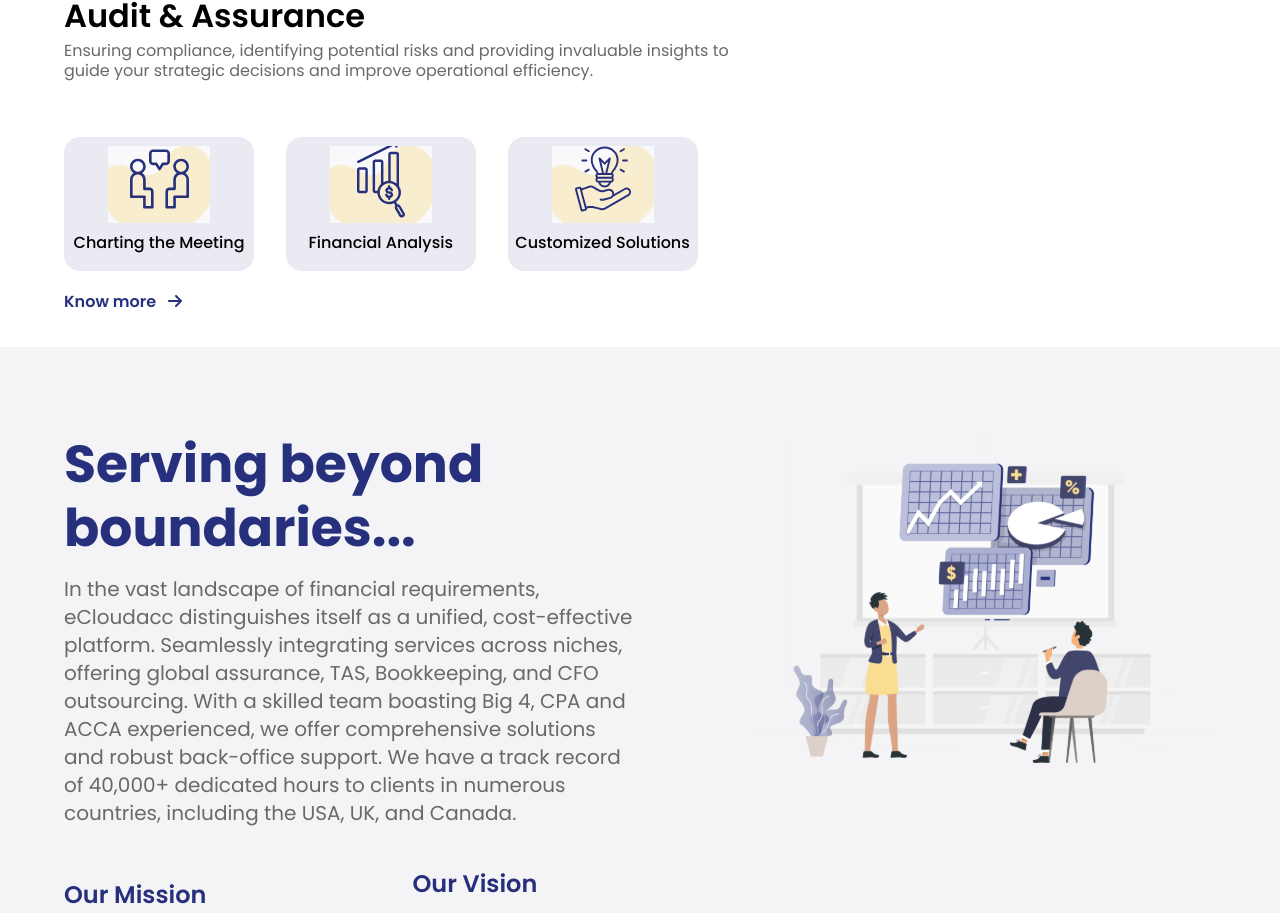
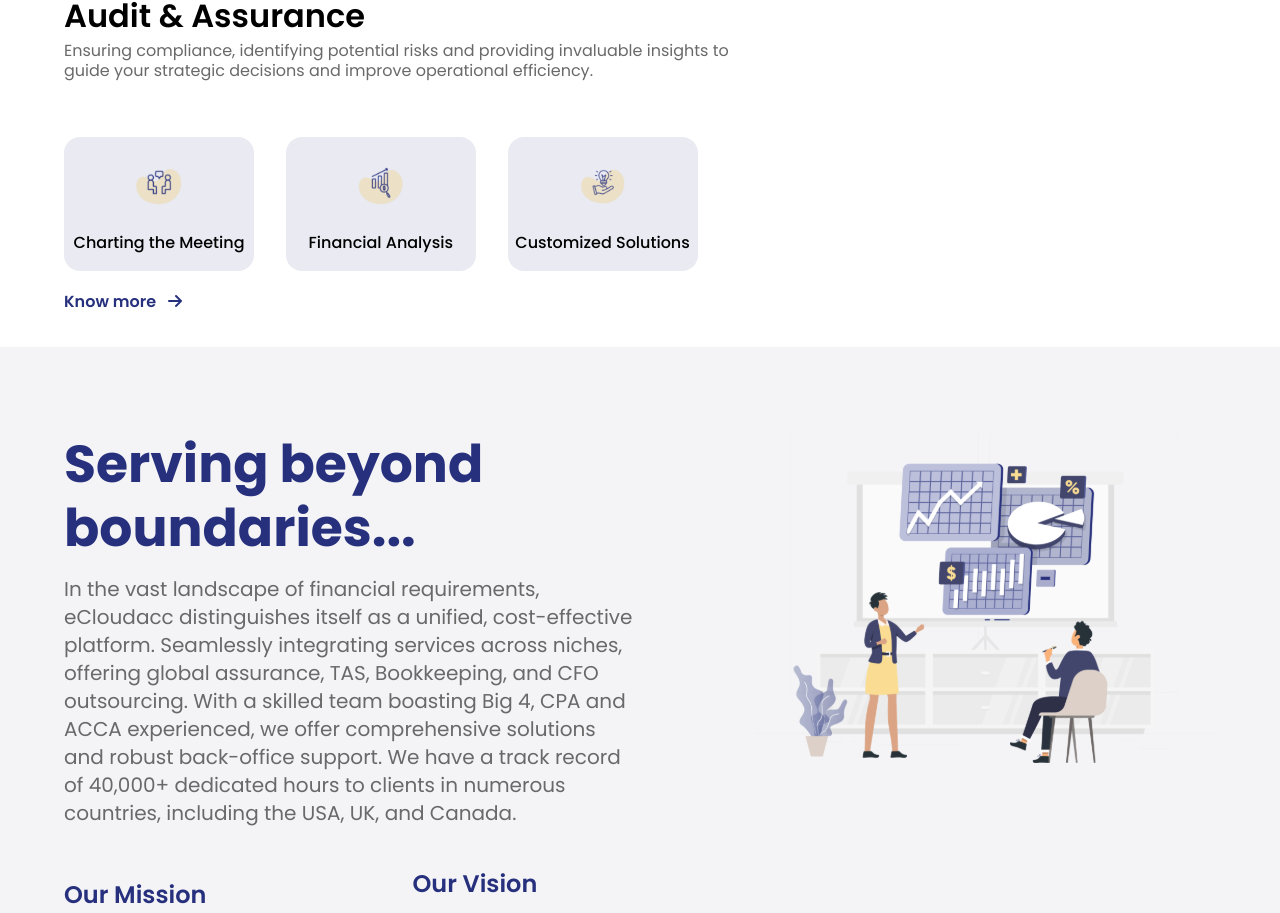
Before and after one commit to Ahsan2519/eCloudss, a React (Create React App) app: page / in a window 1280 px wide. Shown: the part 1589-2502 px from the top of the page. Built offline with nearby package versions, Linux system fonts and the light colour scheme.

Commit message:
Fix: Tabfilter icon css updated

```diff
--- a/src/Components/UI/TabFilter.jsx
+++ b/src/Components/UI/TabFilter.jsx
@@ -47,7 +47,7 @@ const TabFilter = () => {
               : "Ensuring compliance, identifying potential risks and providing invaluable insights to guide your strategic decisions and improve operational efficiency."}
           </p>
           <ul className="flex flex-col md:flex-row md:justify-between  md:mr-[40%] md:w-[55%]">
-            <li className="text-center bg-[#E9EAF2] mb-3 py-[34px] rounded-[16px] font-[500] text-[16px] leading-[21px] text-black tab-filter1 tab-desk-1 tab-list md:basis-[30%] md:pt-[95px] md:pb-[18px]">
+            <li className="text-center bg-[#E9EAF2] mb-3 py-[34px] rounded-[16px] font-[500] text-[16px] leading-[21px] text-black tab-filter1 md:tab-desk-1 tab-list md:basis-[30%] md:pt-[95px] md:pb-[18px]">
               Charting the Meeting
               {!isDesktops && (
                 <span className="absolute top-[50%%] left-[50%] translate-x-[-50%] translate-y-[-50%]">
@@ -55,10 +55,10 @@ const TabFilter = () => {
                 </span>
               )}
             </li>
-            <li className="text-center bg-[#E9EAF2] mb-3 py-6 rounded-[16px] font-[500] text-[16px] leading-[21px] text-black tab-filter2 tab-desk-2 tab-list md:basis-[30%] md:pt-[95px] md:pb-[18px]">
+            <li className="text-center bg-[#E9EAF2] mb-3 py-6 rounded-[16px] font-[500] text-[16px] leading-[21px] text-black tab-filter2 md:tab-desk-2 tab-list md:basis-[30%] md:pt-[95px] md:pb-[18px]">
               {!isDesktops ? "Financial Analysis" : "Financial Analysis"}
             </li>
-            <li className="text-center bg-[#E9EAF2] mb-3 py-6 rounded-[16px] font-[500] text-[16px] leading-[21px] text-black tab-filter3 tab-list tab-desk-3 md:basis-[30%] md:pt-[95px] md:pb-[18px]">
+            <li className="text-center bg-[#E9EAF2] mb-3 py-6 rounded-[16px] font-[500] text-[16px] leading-[21px] text-black tab-filter3 tab-list md:tab-desk-3 md:basis-[30%] md:pt-[95px] md:pb-[18px]">
               Customized Solutions
             </li>
           </ul>
```
